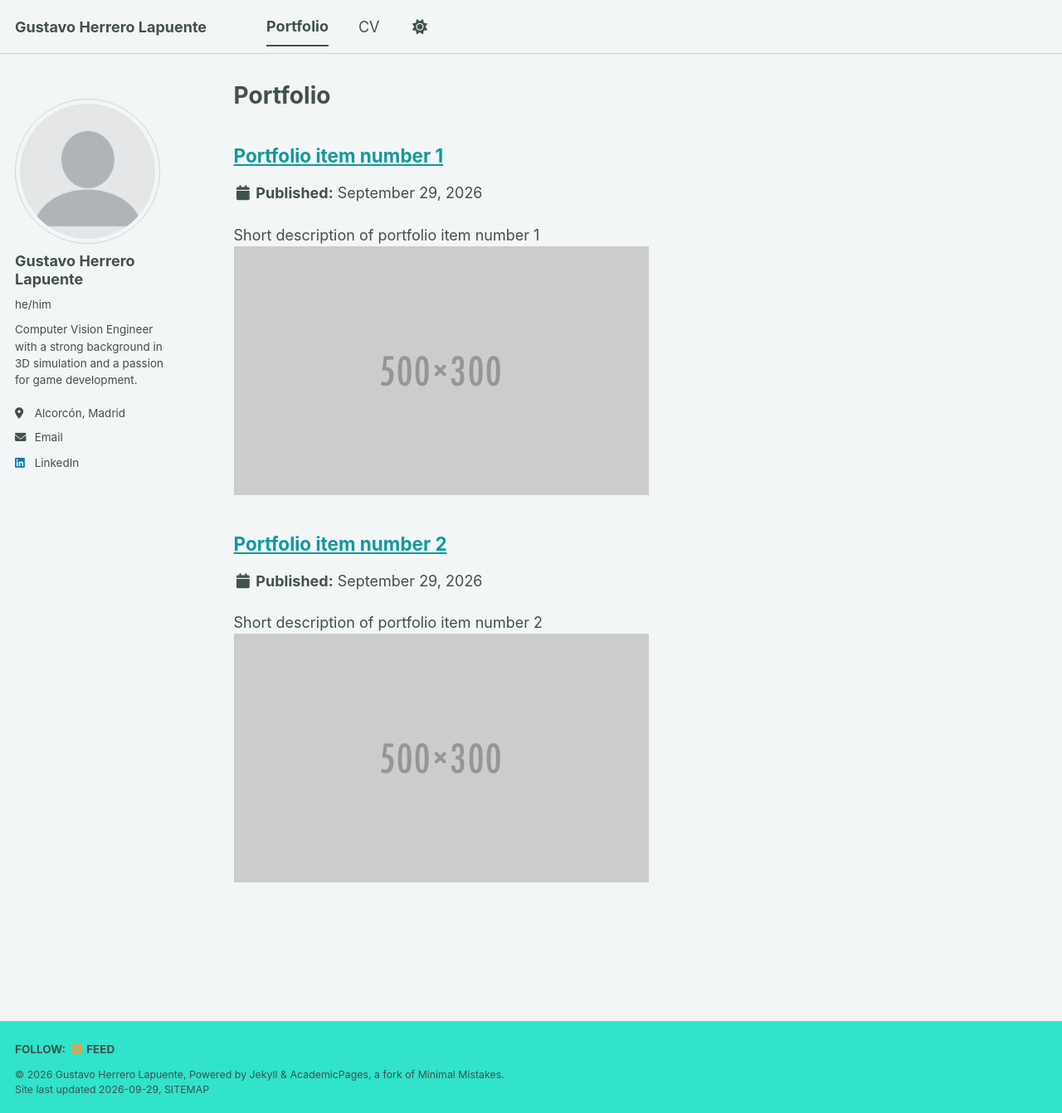
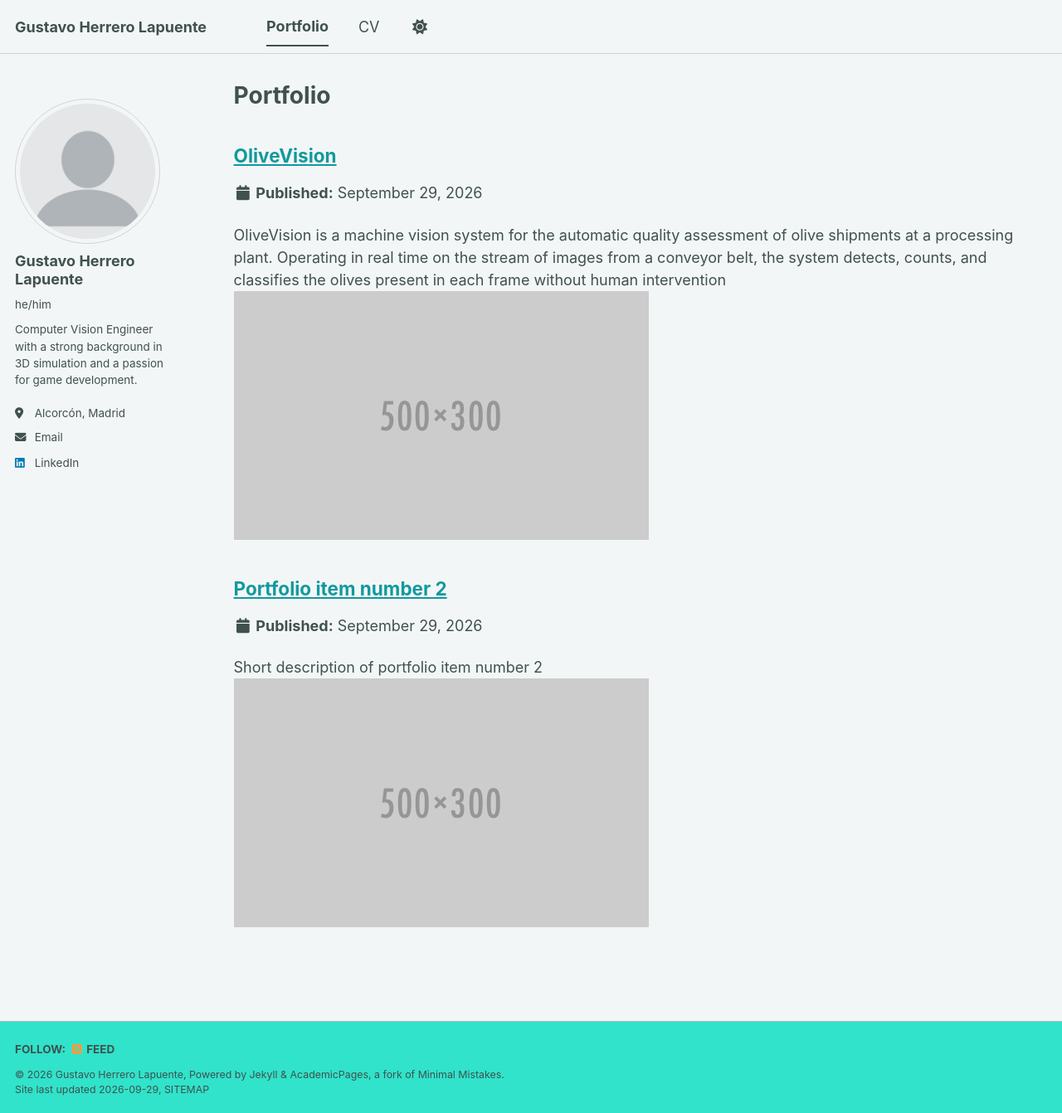
Before and after one commit to gherrerol/gherrerol.github.io, a Jekyll site: the page built from _pages/portfolio.html, in a window 1280 px wide and 1342 px high. Shown: the whole window at 83% size. Built offline with Jekyll 4.4.1, drawn with Linux system fonts in a browser that asks for light colours; a style sheet for code colours, icons or effects is not loaded.

Commit message:
Revise portfolio item 1 to OliveVision project
Updated title and excerpt for portfolio item 1 to reflect new project details.

```diff
--- a/_portfolio/portfolio-1.md
+++ b/_portfolio/portfolio-1.md
@@ -1,6 +1,6 @@
 ---
-title: "Portfolio item number 1"
-excerpt: "Short description of portfolio item number 1<br/><img src='/images/500x300.png'>"
+title: "OliveVision"
+excerpt: "OliveVision is a machine vision system for the automatic quality assessment of olive shipments at a processing plant. Operating in real time on the stream of images from a conveyor belt, the system detects, counts, and classifies the olives present in each frame without human intervention <br/><img src='/images/500x300.png'>"
 collection: portfolio
 ---
 
```
